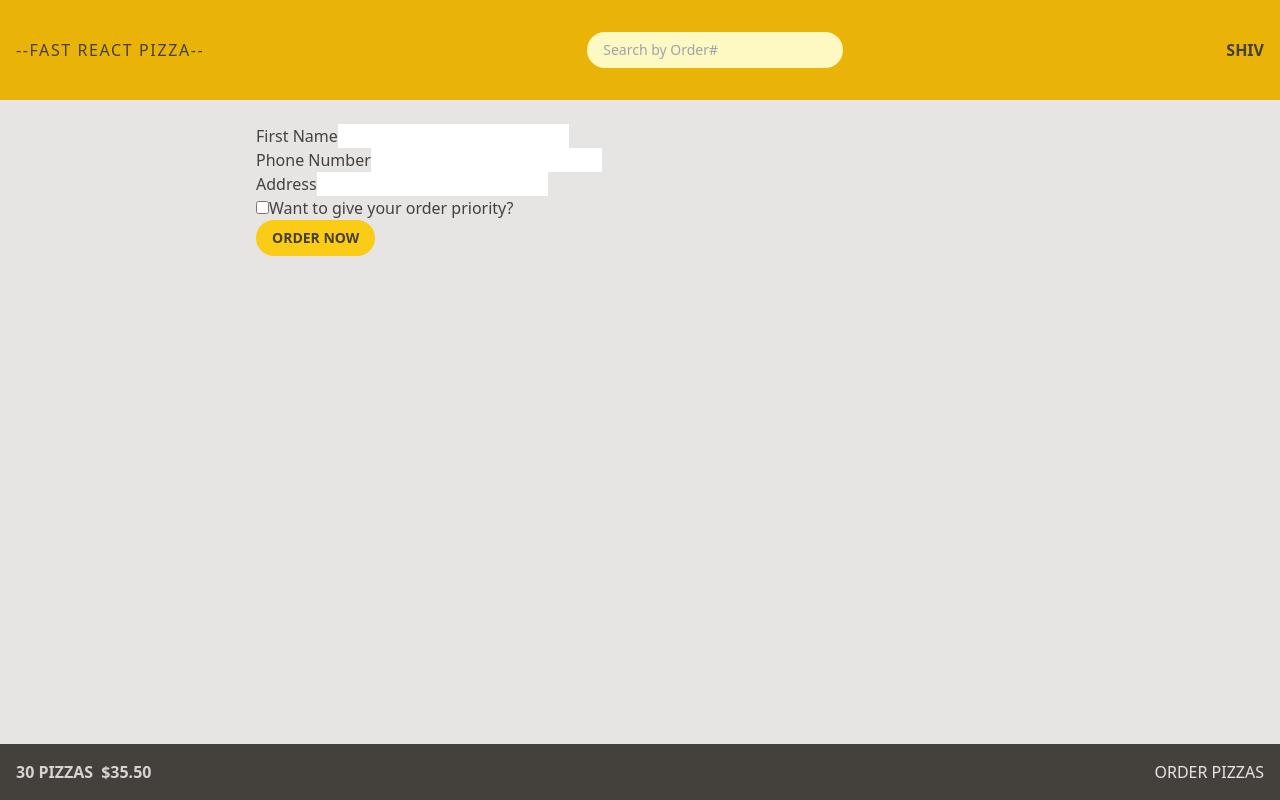
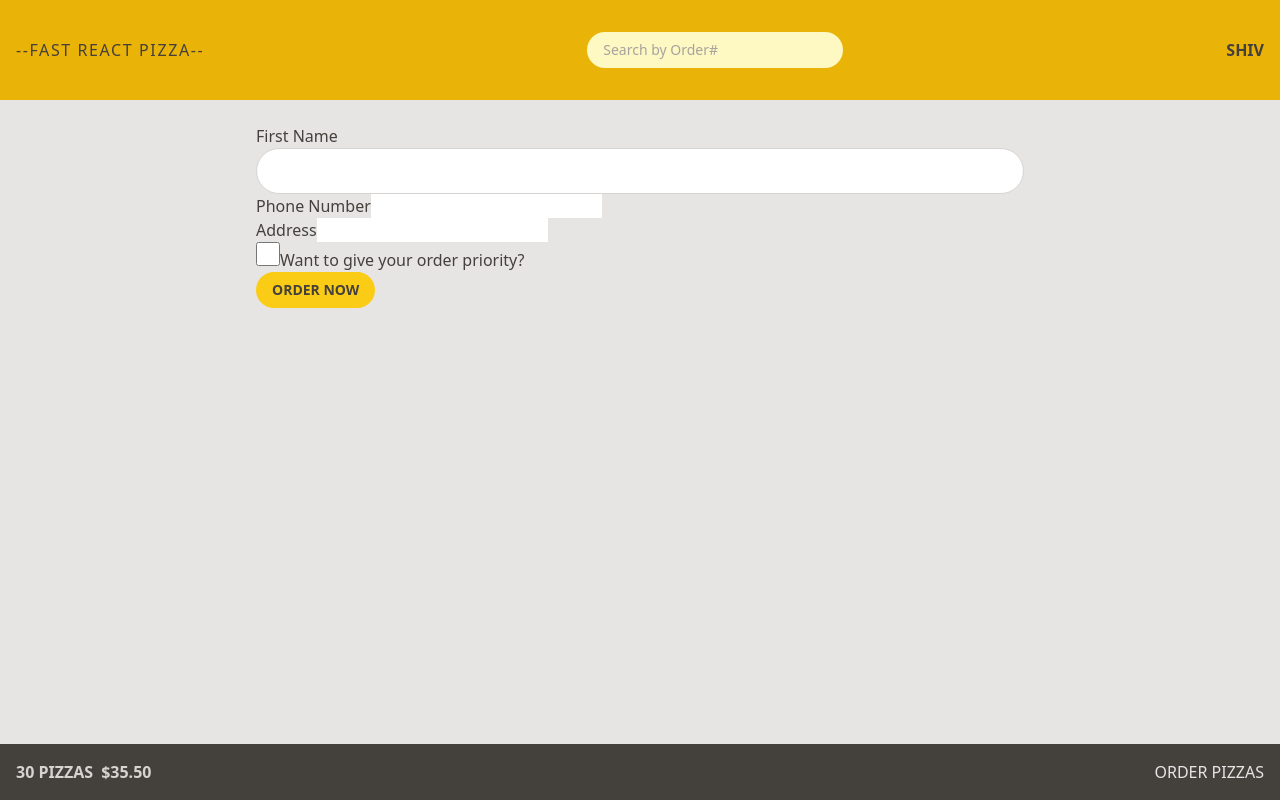
Before and after one commit to shivPosted/fast-react-pizza, a React (Vite) app: page /order/new in a window 1280 px wide. Built offline with nearby package versions, Linux system fonts and the light colour scheme.

Commit message:
styling with tailwind styling form components

```diff
--- a/src/features/order/Createorder.jsx
+++ b/src/features/order/Createorder.jsx
@@ -43,7 +43,13 @@ function Createorder() {
     <Form method="post">
       <div>
         <label htmlFor="name">First Name</label>
-        <input name="customer" type="text" id="name" required />
+        <input
+          className="border border-stone-300 rounded-full text-sm px-4 py-2 w-full focus:outline-none focus:ring focus:ring-yellow-300 md:px-6 md:py-3 "
+          name="customer"
+          type="text"
+          id="name"
+          required
+        />
       </div>
       <div>
         <label htmlFor="phone">Phone Number</label>
@@ -55,7 +61,12 @@ function Createorder() {
         <input name="address" type="text" id="address" required />
       </div>
       <div>
-        <input name="priority" type="checkbox" id="priority" />
+        <input
+          className="w-6 h-6 accent-yellow-400 focus:outline-none focus:ring focus:ring-yellow-300 focus:ring-offset-2"
+          name="priority"
+          type="checkbox"
+          id="priority"
+        />
         <label htmlFor="priority">Want to give your order priority?</label>
       </div>
 
--- a/src/features/order/SearchOrder.jsx
+++ b/src/features/order/SearchOrder.jsx
@@ -18,7 +18,7 @@ function SearchOrder() {
         type="text"
         placeholder="Search by Order#"
         onChange={(e) => setOrderNum(e.target.value)}
-        className="px-4 py-2 rounded-full text-stone-400 bg-yellow-100 w-28 text-sm  sm:w-64 focus:ring focus:outline-none focus:ring-yellow-400 focus:ring-opacity-50 sm:focus:w-72 transition-all duration-300   "
+        className="px-4 py-2 rounded-full placeholder:text-stone-400 bg-yellow-100 w-28 text-sm  sm:w-64 focus:ring focus:outline-none focus:ring-yellow-400 focus:ring-opacity-50 sm:focus:w-72 transition-all duration-300   "
       />
     </form>
   );
```
